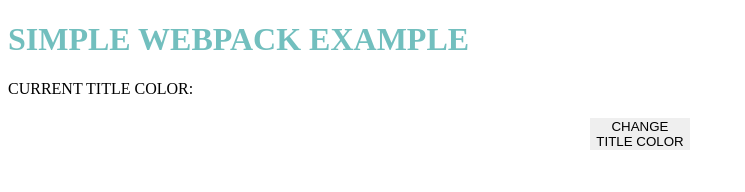
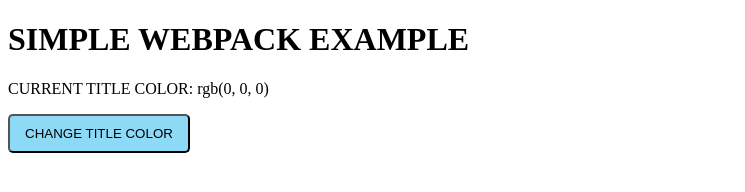
Before and after one commit to kakorcal/simple_webpack_example, a website built with webpack: page src/index.html in a window 1280 px wide. Shown: the whole page, without its empty margins (0-745 px from the left). Built offline with nearby package versions, Linux system fonts and the light colour scheme.

Commit message:
finish simple example for now

```diff
--- a/src/index.html
+++ b/src/index.html
@@ -6,11 +6,11 @@
 </head>
 <body>
   <div>
-    <h1>SIMPLE WEBPACK EXAMPLE</h1>
-    <p>CURRENT TITLE COLOR: </p>
+    <h1 id='title'>SIMPLE WEBPACK EXAMPLE</h1>
+    <p>CURRENT TITLE COLOR: <span id='color'></span></p>
   </div>
   <div>
-    <button>CHANGE TITLE COLOR</button>
+    <button id='colorButton'>CHANGE TITLE COLOR</button>
   </div>
 </body>
 </html>
--- a/src/index.js
+++ b/src/index.js
@@ -3,3 +3,18 @@
 
 require('./index.html');
 require('./styles.css');
+
+// generates random color
+var Please = require('pleasejs');
+var title = document.getElementById('title');
+var color = document.getElementById('color');
+var button = document.getElementById('colorButton');
+
+color.innerText = window.getComputedStyle(title, null).color;
+
+button.addEventListener('click', changeColor);
+
+function changeColor(){
+  title.style.color = Please.make_color();
+  color.innerText = title.style.color;
+}
--- a/src/styles.css
+++ b/src/styles.css
@@ -1,12 +1,10 @@
-h1 {
-  color: rgb(114, 191, 190);
+#title {
+  color: #000;
 }
 
-button {
+#colorButton {
   cursor: pointer;
-  display: block;
-  width: 100px;
-  outline: 0;
-  border: 0;
-  margin: 20px auto;
+  padding: 10px 15px;
+  border-radius: 5px;
+  background: #8ddaf7;
 }
```
